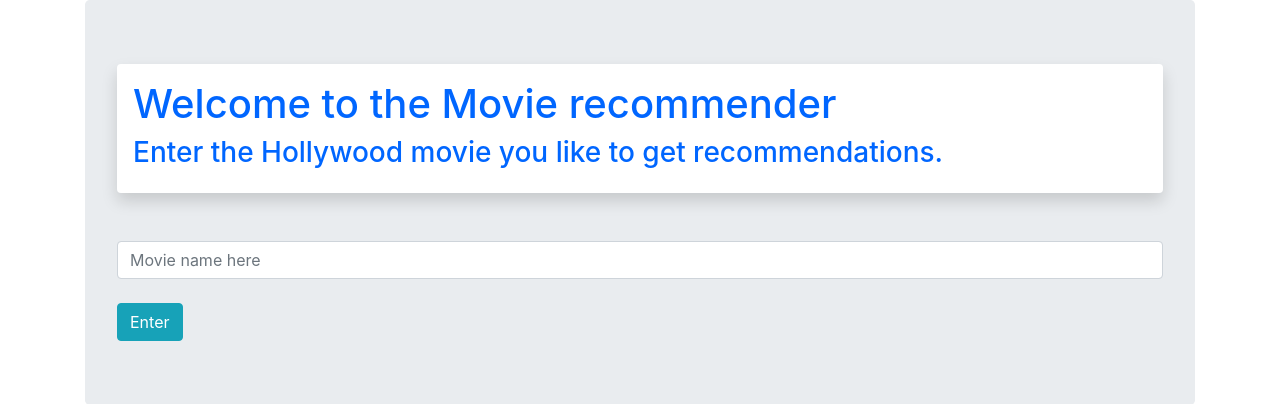
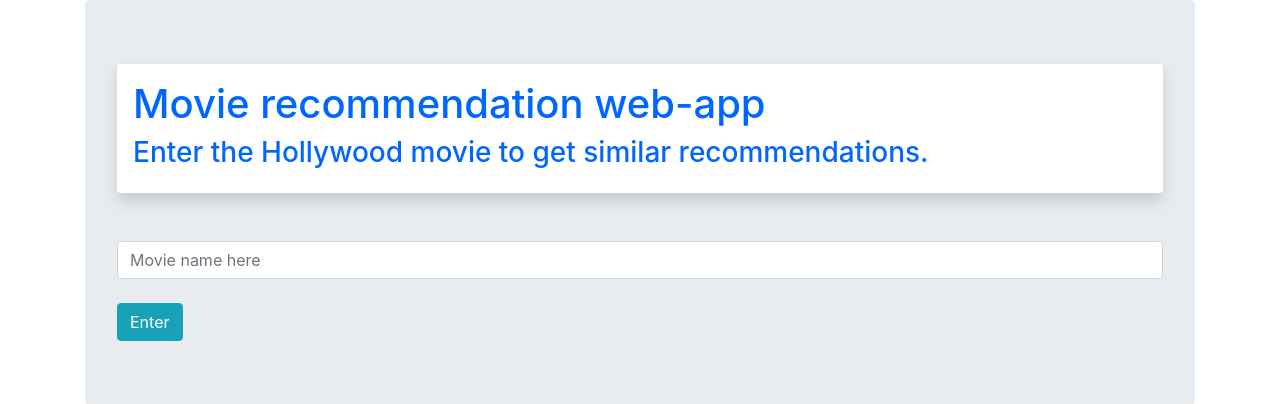
Before and after one commit to Jvdboss7/Movie-Recommendation-app, a Flask app: page / in a window 1280 px wide. Shown: the part 74-478 px from the top of the page. Run offline with Flask 2, Linux system fonts and the light colour scheme; some libraries are stand-ins or nearby versions.

Commit message:
Update home.html

```diff
--- a/templates/home.html
+++ b/templates/home.html
@@ -1,8 +1,8 @@
 {% extends 'base.html' %}
 {% block content %}
 <div class="shadow p-3 mb-5 bg-white rounded">
-  <h1 style="color:rgb(0, 102, 255)">Welcome to the Movie recommender</h1>
-  <h3 style="color:rgb(0, 102, 255)">Enter the Hollywood movie you like to get recommendations.</h3>
+  <h1 style="color:rgb(0, 102, 255)">Movie recommendation web-app</h1>
+  <h3 style="color:rgb(0, 102, 255)">Enter the Hollywood movie to get similar recommendations.</h3>
 </div>
 
   <form action="{{url_for('recommend')}}">
```
